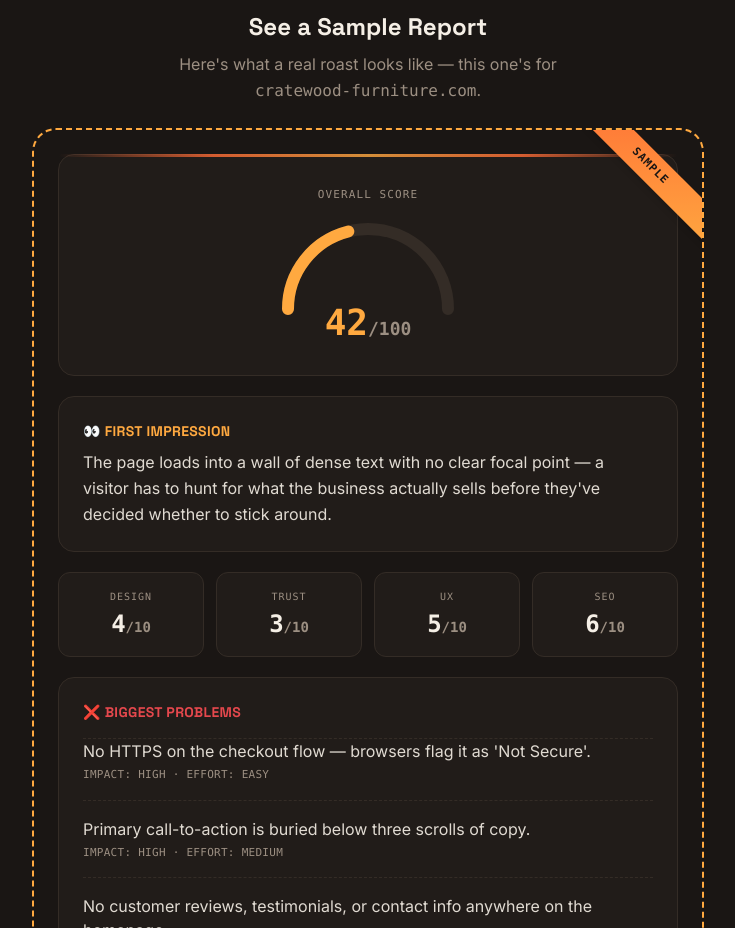
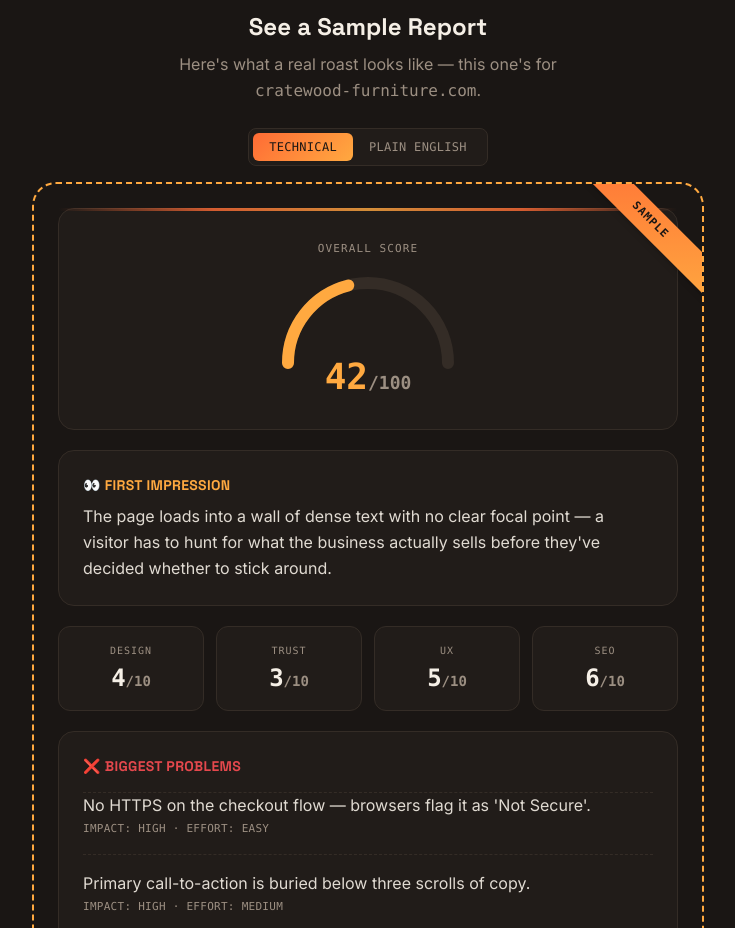
Before and after one commit to hadeedsaraan-ux/zyntlox, a Next.js app: page / in a window 1280 px wide. Shown: the part 780-1708 px from the top of the page, without its empty margins (272-1007 px from the left). Built offline with nearby package versions, Linux system fonts and the light colour scheme.

Commit message:
toggle between technical and non tehcnical

```diff
--- a/app/api/roast/route.ts
+++ b/app/api/roast/route.ts
@@ -121,19 +121,24 @@ Website data:
 - Images Missing Alt Text: ${extractedData.imagesWithoutAlt}
 - Uses HTTPS: ${extractedData.hasHttps}
 
+For every text field below, provide TWO versions: a "technical" version (fine to use terms like UX, SEO, CTA, alt text) and a plain-English version prefixed "plain" (zero jargon, as if explaining to a small business owner with no web background — same meaning, same problems, just plain words). Keep the plain arrays the same length and order as their technical counterparts.
+
 Return ONLY valid JSON (no markdown, no backticks, no extra text) in exactly this structure:
 {
   "overallScore": <number 0-100>,
-  "firstImpression": "<2-3 sentences on what a visitor feels in the first 5 seconds>",
+  "firstImpression": "<technical: 2-3 sentences on what a visitor feels in the first 5 seconds>",
+  "plainFirstImpression": "<same idea, plain English, no jargon>",
   "designScore": <number 0-10>,
   "trustScore": <number 0-10>,
   "uxScore": <number 0-10>,
   "seoScore": <number 0-10>,
   "biggestProblems": [
-    {"issue": "<problem>", "impact": "High|Medium|Low", "effort": "Easy|Medium|Hard"}
+    {"issue": "<technical problem>", "plainIssue": "<same problem, plain English>", "impact": "High|Medium|Low", "effort": "Easy|Medium|Hard"}
   ],
-  "quickWins": ["<fixable in 10-30 min>"],
-  "suggestions": ["<specific actionable suggestion>"]
+  "quickWins": ["<technical, fixable in 10-30 min>"],
+  "plainQuickWins": ["<same items, same order, plain English>"],
+  "suggestions": ["<specific actionable technical suggestion>"],
+  "plainSuggestions": ["<same items, same order, plain English>"]
 }`;
 
     const parts: any[] = [{ text: promptText }];
--- /dev/null
+++ b/app/components/ModeToggle.tsx
@@ -0,0 +1,39 @@
+import { ReportMode } from "../lib/types";
+
+export default function ModeToggle({
+  mode,
+  onChange,
+}: {
+  mode: ReportMode;
+  onChange: (mode: ReportMode) => void;
+}) {
+  const options: { value: ReportMode; label: string }[] = [
+    { value: "technical", label: "Technical" },
+    { value: "plain", label: "Plain English" },
+  ];
+
+  return (
+    <div className="inline-flex p-1 bg-[var(--bg-card)] border border-[var(--border)] rounded-lg">
+      {options.map((opt) => {
+        const active = mode === opt.value;
+        return (
+          <button
+            key={opt.value}
+            onClick={() => onChange(opt.value)}
+            className="px-4 py-1.5 rounded-md font-mono text-xs tracking-wide uppercase transition"
+            style={
+              active
+                ? {
+                    background: "linear-gradient(135deg, var(--ember), var(--amber))",
+                    color: "#1a1614",
+                  }
+                : { color: "var(--muted)" }
+            }
+          >
+            {opt.label}
+          </button>
+        );
+      })}
+    </div>
+  );
+}
--- a/app/components/RoastReport.tsx
+++ b/app/components/RoastReport.tsx
@@ -1,12 +1,60 @@
-import { Report } from "../lib/types";
+import { Report, ReportMode } from "../lib/types";
+
+const LABELS: Record<
+  ReportMode,
+  {
+    firstImpression: string;
+    design: string;
+    trust: string;
+    ux: string;
+    seo: string;
+    biggestProblems: string;
+    quickWins: string;
+    suggestions: string;
+  }
+> = {
+  technical: {
+    firstImpression: "First Impression",
+    design: "Design",
+    trust: "Trust",
+    ux: "UX",
+    seo: "SEO",
+    biggestProblems: "Biggest Problems",
+    quickWins: "Quick Wins",
+    suggestions: "AI Suggestions",
+  },
+  plain: {
+    firstImpression: "What Visitors See",
+    design: "Looks",
+    trust: "Trustworthiness",
+    ux: "Ease of Use",
+    seo: "Found on Google?",
+    biggestProblems: "What's Hurting You",
+    quickWins: "Easy Fixes",
+    suggestions: "What To Do Next",
+  },
+};
+
+const IMPACT_LABELS: Record<ReportMode, Record<Report["biggestProblems"][number]["impact"], string>> = {
+  technical: { High: "High", Medium: "Medium", Low: "Low" },
+  plain: { High: "Big Deal", Medium: "Worth Fixing", Low: "Minor" },
+};
+
+const EFFORT_LABELS: Record<ReportMode, Record<Report["biggestProblems"][number]["effort"], string>> = {
+  technical: { Easy: "Easy", Medium: "Medium", Hard: "Hard" },
+  plain: { Easy: "Quick Fix", Medium: "Some Work", Hard: "Bigger Project" },
+};
 
 export default function RoastReport({
   report,
+  mode = "technical",
   sample = false,
 }: {
   report: Report;
+  mode?: ReportMode;
   sample?: boolean;
 }) {
+  const labels = LABELS[mode];
   const score = report.overallScore ?? 0;
   const gaugeAngle = (score / 100) * 180;
   const gaugeColor =
@@ -47,20 +95,20 @@ export default function RoastReport({
       {/* First Impression */}
       <div className="bg-[var(--bg-card)] border border-[var(--border)] rounded-2xl p-6">
         <h3 className="font-display font-bold text-sm tracking-wide uppercase text-[var(--amber)] mb-2">
-          👀 First Impression
+          👀 {labels.firstImpression}
         </h3>
         <p className="text-[var(--text)] opacity-90 leading-relaxed">
-          {report.firstImpression}
+          {mode === "plain" ? report.plainFirstImpression : report.firstImpression}
         </p>
       </div>
 
       {/* Sub Scores */}
       <div className="grid grid-cols-2 md:grid-cols-4 gap-3">
         {[
-          { label: "Design", value: report.designScore },
-          { label: "Trust", value: report.trustScore },
-          { label: "UX", value: report.uxScore },
-          { label: "SEO", value: report.seoScore },
+          { label: labels.design, value: report.designScore },
+          { label: labels.trust, value: report.trustScore },
+          { label: labels.ux, value: report.uxScore },
+          { label: labels.seo, value: report.seoScore },
         ].map((s) => (
           <div
             key={s.label}
@@ -80,14 +128,16 @@ export default function RoastReport({
       {/* Biggest Problems */}
       <div className="bg-[var(--bg-card)] border border-[var(--border)] rounded-2xl p-6">
         <h3 className="font-display font-bold text-sm tracking-wide uppercase text-[var(--danger)] mb-4">
-          ❌ Biggest Problems
+          ❌ {labels.biggestProblems}
         </h3>
         <div className="space-y-4">
           {report.biggestProblems?.map((p, i) => (
             <div key={i} className="dotted-divider pt-4 first:pt-0 first:border-0">
-              <p className="text-[var(--text)] opacity-90 mb-1">{p.issue}</p>
+              <p className="text-[var(--text)] opacity-90 mb-1">
+                {mode === "plain" ? p.plainIssue : p.issue}
+              </p>
               <p className="font-mono text-[11px] text-[var(--muted)] uppercase tracking-wide">
-                Impact: {p.impact} · Effort: {p.effort}
+                Impact: {IMPACT_LABELS[mode][p.impact]} · Effort: {EFFORT_LABELS[mode][p.effort]}
               </p>
             </div>
           ))}
@@ -97,10 +147,10 @@ export default function RoastReport({
       {/* Quick Wins */}
       <div className="bg-[var(--bg-card)] border border-[var(--border)] rounded-2xl p-6">
         <h3 className="font-display font-bold text-sm tracking-wide uppercase text-[var(--success)] mb-4">
-          ✅ Quick Wins
+          ✅ {labels.quickWins}
         </h3>
         <ul className="space-y-2">
-          {report.quickWins?.map((q, i) => (
+          {(mode === "plain" ? report.plainQuickWins : report.quickWins)?.map((q, i) => (
             <li key={i} className="text-[var(--text)] opacity-90 flex gap-2">
               <span className="text-[var(--success)] font-mono">→</span> {q}
             </li>
@@ -111,10 +161,10 @@ export default function RoastReport({
       {/* Suggestions */}
       <div className="bg-[var(--bg-card)] border border-[var(--border)] rounded-2xl p-6">
         <h3 className="font-display font-bold text-sm tracking-wide uppercase text-[var(--amber)] mb-4">
-          💡 AI Suggestions
+          💡 {labels.suggestions}
         </h3>
         <ul className="space-y-2">
-          {report.suggestions?.map((s, i) => (
+          {(mode === "plain" ? report.plainSuggestions : report.suggestions)?.map((s, i) => (
             <li key={i} className="text-[var(--text)] opacity-90 flex gap-2">
               <span className="text-[var(--amber)] font-mono">→</span> {s}
             </li>
--- a/app/components/SampleReportPreview.tsx
+++ b/app/components/SampleReportPreview.tsx
@@ -1,7 +1,14 @@
+"use client";
+
+import { useState } from "react";
 import RoastReport from "./RoastReport";
+import ModeToggle from "./ModeToggle";
 import { sampleReport, sampleUrl } from "../lib/sample-report";
+import { ReportMode } from "../lib/types";
 
 export default function SampleReportPreview() {
+  const [mode, setMode] = useState<ReportMode>("technical");
+
   return (
     <section className="w-full max-w-2xl mt-12">
       <div className="text-center mb-6">
@@ -16,7 +23,10 @@ export default function SampleReportPreview() {
           <span className="font-mono">{sampleUrl}</span>.
         </p>
       </div>
-      <RoastReport report={sampleReport} sample />
+      <div className="flex justify-center mb-4">
+        <ModeToggle mode={mode} onChange={setMode} />
+      </div>
+      <RoastReport report={sampleReport} mode={mode} sample />
     </section>
   );
 }
--- a/app/lib/types.ts
+++ b/app/lib/types.ts
@@ -1,5 +1,8 @@
+export type ReportMode = "technical" | "plain";
+
 export interface Problem {
   issue: string;
+  plainIssue: string;
   impact: "High" | "Medium" | "Low";
   effort: "Easy" | "Medium" | "Hard";
 }
@@ -7,11 +10,14 @@ export interface Problem {
 export interface Report {
   overallScore: number;
   firstImpression: string;
+  plainFirstImpression: string;
   designScore: number;
   trustScore: number;
   uxScore: number;
   seoScore: number;
   biggestProblems: Problem[];
   quickWins: string[];
+  plainQuickWins: string[];
   suggestions: string[];
+  plainSuggestions: string[];
 }
--- a/app/page.tsx
+++ b/app/page.tsx
@@ -2,15 +2,17 @@
 
 import { useState } from "react";
 import RoastReport from "./components/RoastReport";
+import ModeToggle from "./components/ModeToggle";
 import HowItWorks from "./components/HowItWorks";
 import SampleReportPreview from "./components/SampleReportPreview";
-import { Report } from "./lib/types";
+import { Report, ReportMode } from "./lib/types";
 
 export default function Home() {
   const [url, setUrl] = useState("");
   const [loading, setLoading] = useState(false);
   const [report, setReport] = useState<Report | null>(null);
   const [error, setError] = useState("");
+  const [mode, setMode] = useState<ReportMode>("technical");
 
   const handleRoast = async () => {
     if (!url) {
@@ -95,8 +97,11 @@ export default function Home() {
 
       {report ? (
         <div className="mt-8 w-full max-w-2xl">
-          <h2 className="font-display text-2xl font-bold mb-5">Your Report</h2>
-          <RoastReport report={report} />
+          <div className="flex flex-wrap items-center justify-between gap-3 mb-5">
+            <h2 className="font-display text-2xl font-bold">Your Report</h2>
+            <ModeToggle mode={mode} onChange={setMode} />
+          </div>
+          <RoastReport report={report} mode={mode} />
         </div>
       ) : (
         <>
```
Also changed, not shown: app/lib/sample-report.ts (+18 -0 lines).
